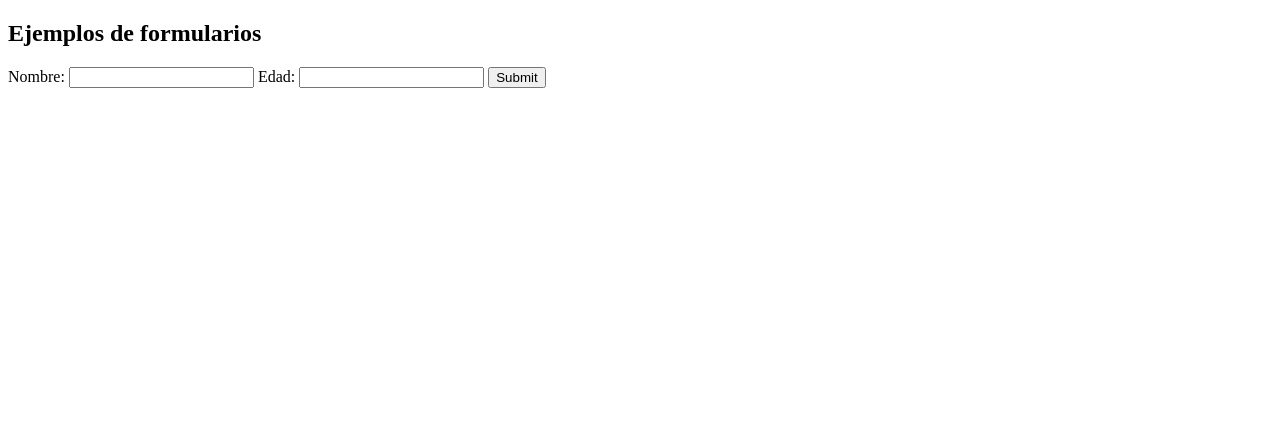
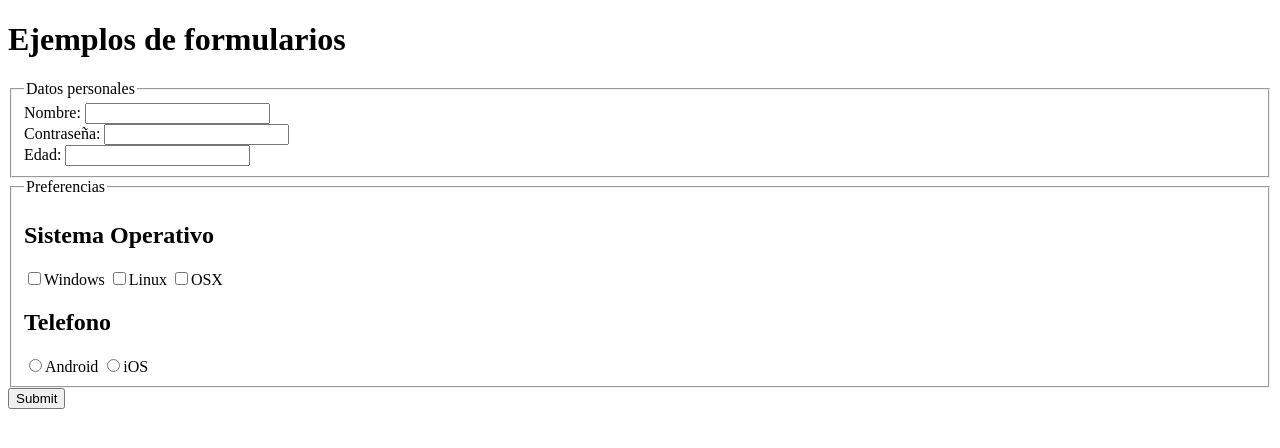
Before and after one commit to Ibanbam/ibanbam.github.io, a plain HTML site: page formularios.html in a window 1280 px wide. Drawn offline with Linux system fonts and the light colour scheme.

Commit message:
Formularios(parte2)
Se realizo un ejemplo con inputs, fieldset, legend y la
prueba de envio de datos al servidor

```diff
--- a/formularios.html
+++ b/formularios.html
@@ -3,13 +3,36 @@
 <html>
     <head>
         <title>Formularios</title>
+        <meta charset="utf-8">
     </head>
     <body>
-        <h2>Ejemplos de formularios</h2>
-        <form action="http://www.w3school.com/action_page.php"
-                method="GET">
-                Nombre: <input type="text" name="nombreUsuario">
-                Edad: <input type="number"name="edadUsuario">
+        <h1>Ejemplos de formularios</h1>
+        <!--
+        <form action="https://www.w3schools.com/action_page.php"
+                method="POST">
+        -->
+        <form action="https://tecweb-acominf.c9users.io/envio.php"
+                method="POST">
+                <fieldset>
+                    <legend>Datos personales</legend>
+                        Nombre: <input type="text" name="nombreUsuario">
+                        <br>
+                        Contraseña: <input type="password" name="userPass">
+                        <br>
+                        Edad: <input type="number"name="edadUsuario">
+                        <br>
+                </fieldset>
+                <fieldset>
+                    <legend>Preferencias</legend>
+                        <h2>Sistema Operativo</h2>
+                        <input type="checkbox" name="cbWindows">Windows
+                        <input type="checkbox" name="cbLinux">Linux
+                        <input type="checkbox" name="cbOSX">OSX
+                        <br>
+                        <h2>Telefono</h2>
+                        <input type="radio" name="rMOS" value="Android">Android
+                        <input type="radio" name="rMOS" value="iOS">iOS
+                </fieldset>
                 <input type="submit">
         </form>
     </body>
```
